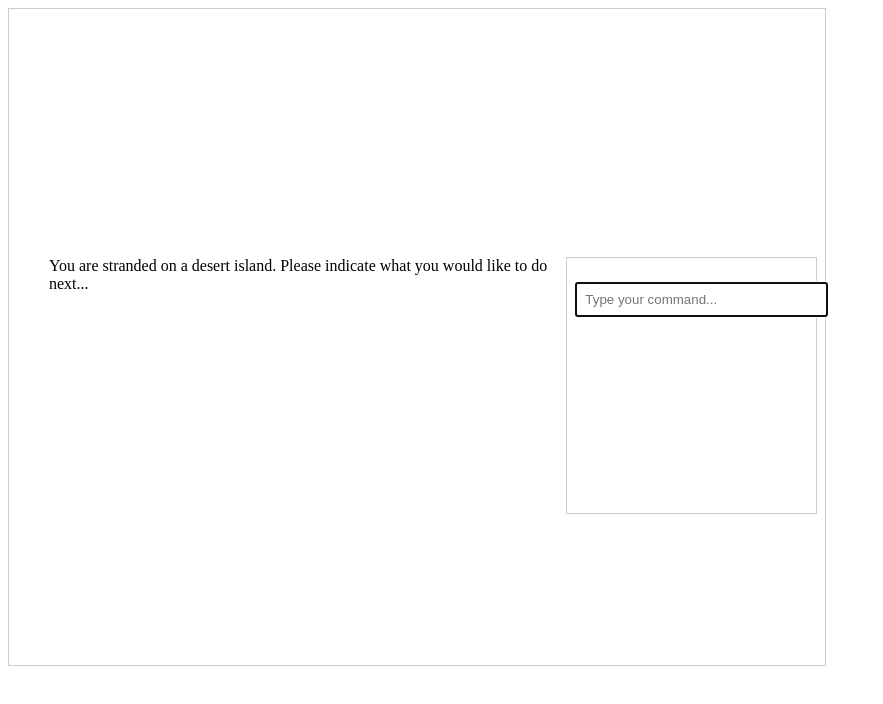
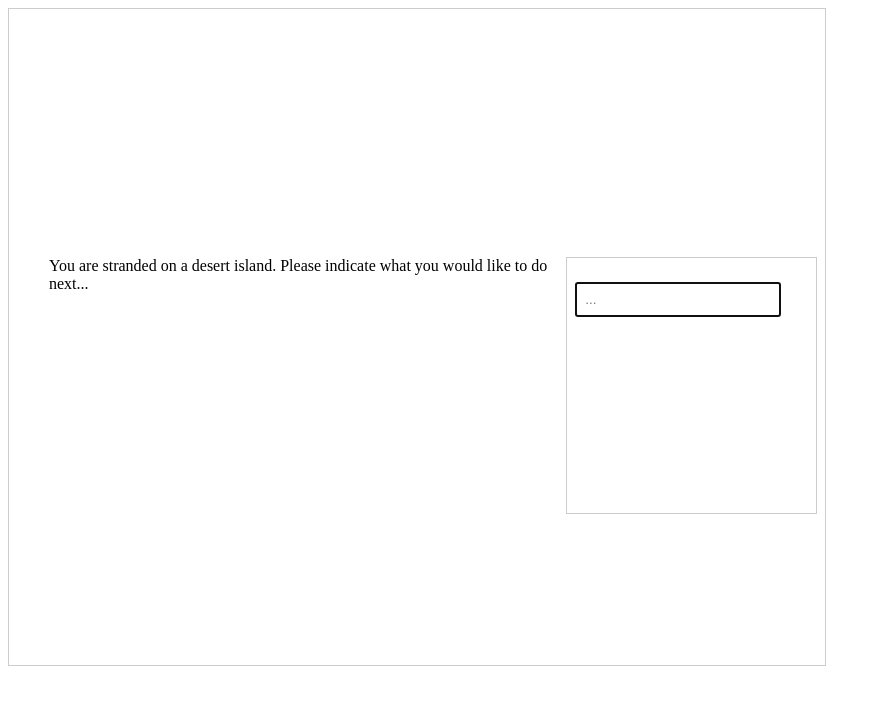
Before and after one commit to beaconfirepro/qbsictreasure, a React (Create React App) app: page / in a window 1280 px wide. Shown: the top 704 px of the page, without its empty margins (0-883 px from the left). Built offline with nearby package versions, Linux system fonts and the light colour scheme.

Commit message:
Update TreasureGame.js

```diff
--- a/src/TreasureGame.js
+++ b/src/TreasureGame.js
@@ -363,10 +363,10 @@ return (
     {!dead && (
       <input
         type="text"
-        placeholder="Type your command..."
+        placeholder="..."
         onKeyDown={(e) => dead ? resetGame() : handleCommand(e)}
         autoFocus
-        style={{ gridColumn: '1 / 3', gridRow: '4', padding: '0.5rem', marginTop: '1rem', width: '100%' }}
+        style={{ gridColumn: '1 / 3', gridRow: '4', padding: '0.5rem', marginTop: '1rem', width: '80%' }}
       />
     )}
     </div>
```
